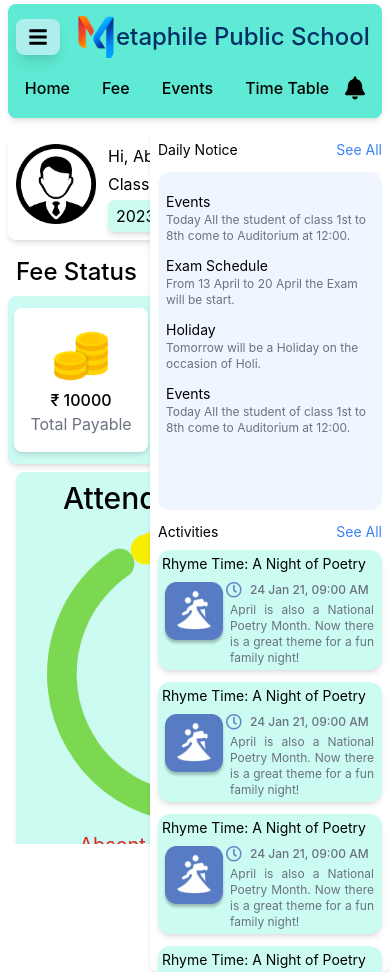
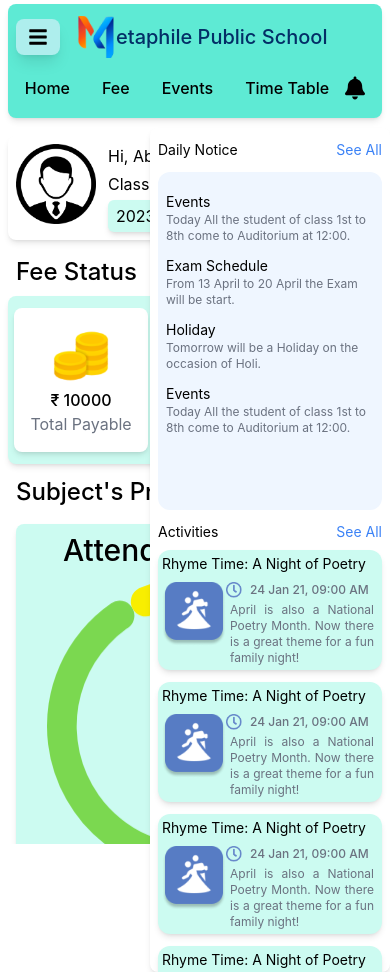
Before and after one commit to TheMetaphile/ERP, a React (Vite) app: page /Student-Dashboard in a window 390 px wide. Built offline with nearby package versions, Linux system fonts and the light colour scheme.

Commit message:
student home mobile responsive

```diff
--- a/src/components/Home/Home.jsx
+++ b/src/components/Home/Home.jsx
@@ -34,6 +34,7 @@ export default function Home() {
       <ProfileCard name='Abhishek' class='4th' section="B" rollNumber='21' session='2023-24' notification={4}/>
       <h1 className='text-2xl font-medium text-black mt-3 mb-2 ml-2'>Fee Status</h1>
       <FeeStatus />
+      <h1 className='text-2xl font-medium text-black mt-3 mb-2 ml-2'>Subject's Progress</h1>
       <div className='flex mobile:max-tablet:flex-col-reverse w-full mt-2 '>
         <div className='flex-grow px-2 tablet:h-80 overflow-y-auto no-scrollbar mobile:max-tablet:mb-5'>
         <AllSubjectProgress />
--- a/src/components/navbar/navbar.jsx
+++ b/src/components/navbar/navbar.jsx
@@ -11,7 +11,7 @@ export default function Navbar({onDrawerToggle, onEndDrawerToggle}) {
       <FaBars onClick={onDrawerToggle} className='w-11 h-fit mr-4 px-3 py-2 rounded-lg bg-secondary shadow-lg' />
         <div className='flex items-center'>
         <img src={logo} alt="Metaphile Public School" className="w-10" />
-        <span className=" text-3xl font-medium text-text_blue mobile:max-tablet:text-2xl">etaphile Public School</span>
+        <span className=" tablet:text-xl font-medium text-text_blue mobile:text-xl">etaphile Public School</span>
         </div>
       </div>
       <nav>
--- a/src/pages/Dashboard.jsx
+++ b/src/pages/Dashboard.jsx
@@ -17,7 +17,7 @@ export default function Dashboard() {
   };
   return (
     <div className="w-screen h-screen overflow-x-auto  no-scrollbar ">
-    <div className="fixed top-0 left-0 w-full px-2">
+    <div className="fixed top-0 left-0 w-full px-2 z-10">
     <Navbar onDrawerToggle={toggleDrawer} onEndDrawerToggle={toggleEndDrawer}/>
     </div>
 
```
